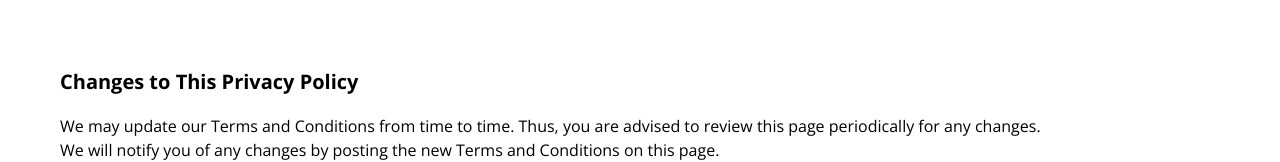
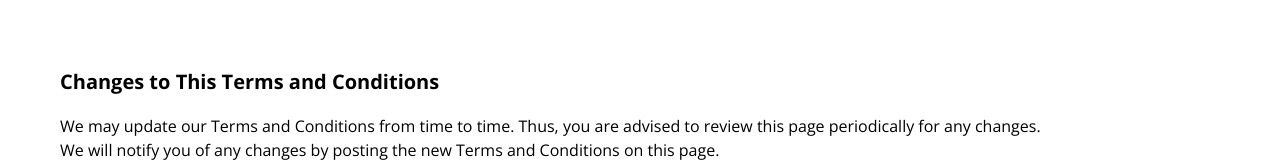
Before and after one commit to pang-cat/petcha, a website: page iteration1/privacy-policy.html in a window 1280 px wide. Shown: the part 3070-3232 px from the top of the page. Drawn offline with nearby package versions, Linux system fonts and the light colour scheme; a web font is replaced by a local one.

Commit message:
i1 - priv-policy.html updated "changes in terms and condition

```diff
--- a/iteration1/privacy-policy.html
+++ b/iteration1/privacy-policy.html
@@ -168,7 +168,7 @@
 
 
 
-      <h5>Changes to This Privacy Policy</h5>
+      <h5>Changes to This Terms and Conditions</h5>
       <p>We may update our Terms and Conditions from time to time. Thus, you are advised to review this page periodically for any changes. We will notify you of any changes by posting the new Terms and Conditions on this page.</p>
 
       <p>These terms and conditions are effective as of 2022-10-6.</p>
```
